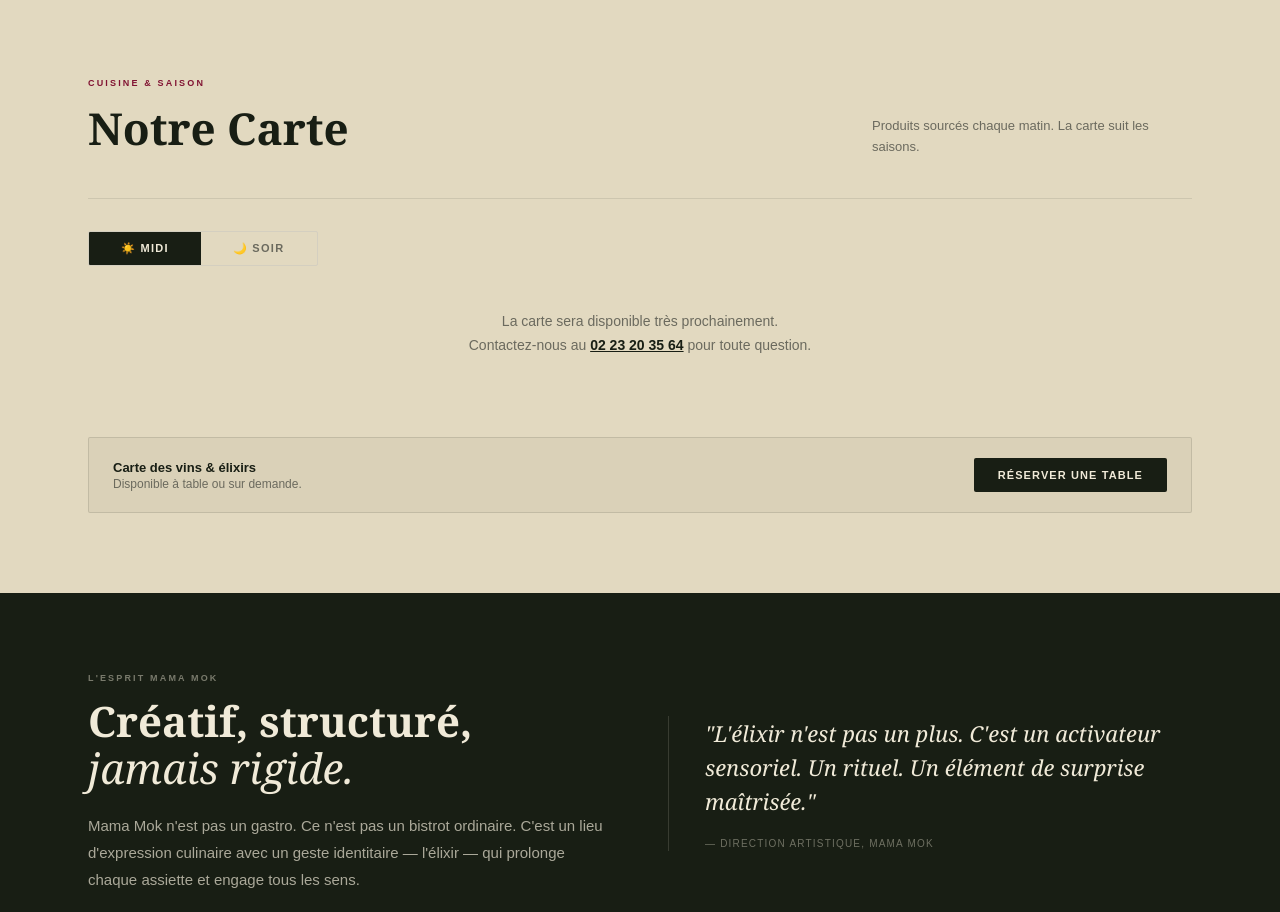
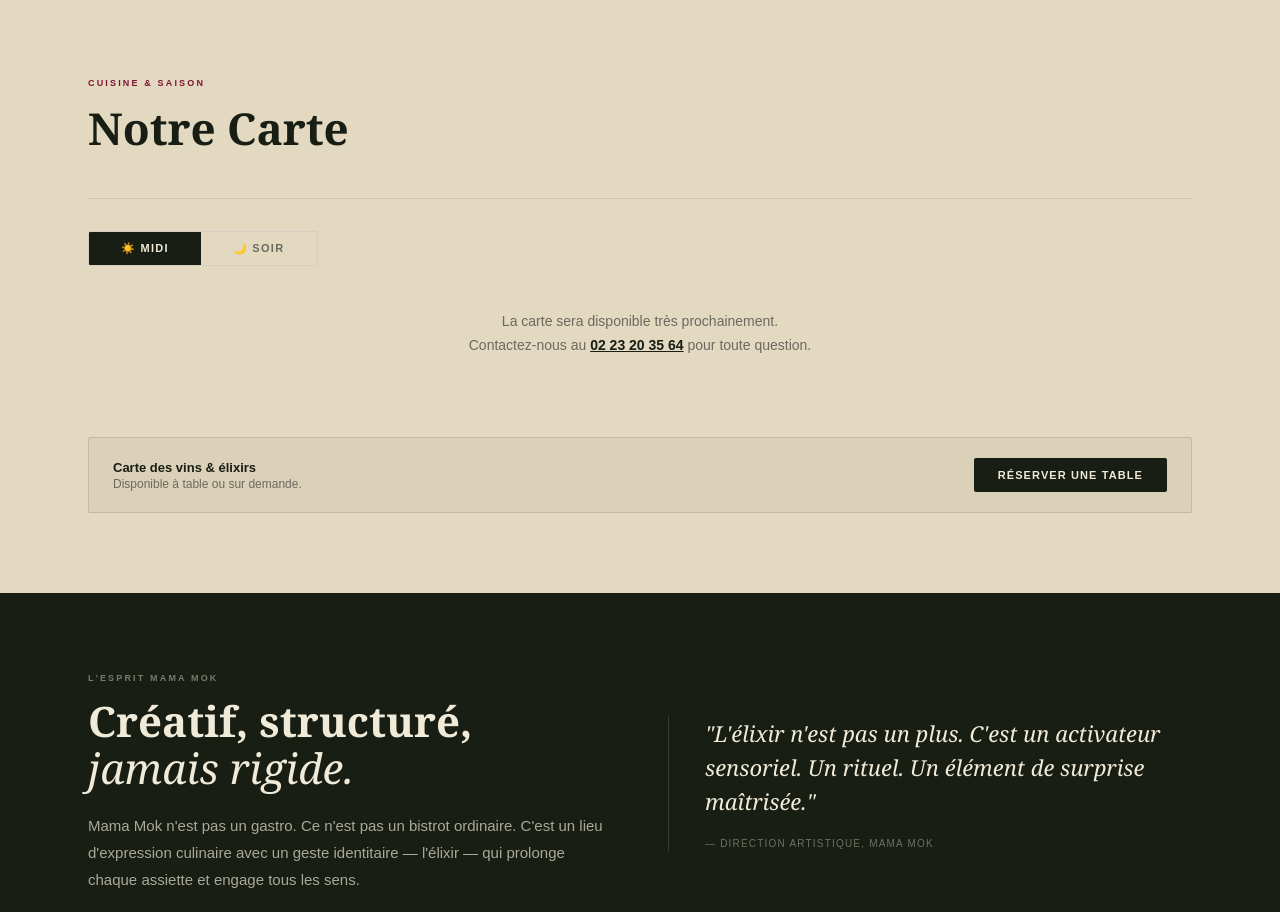
Before and after one commit to Furkks/mamamok-web, a React (Vite) app: page / in a window 1280 px wide. Shown: the part 1739-2651 px from the top of the page. Built offline with nearby package versions, Linux system fonts and the light colour scheme; a web font is replaced by a local one.

Commit message:
Correctifs footer + couleur crème + rôles équipe + mentions légales

```diff
--- a/src/App.jsx
+++ b/src/App.jsx
@@ -400,7 +400,7 @@ export default function App() {
           <p style={{ color: B, fontSize: 9, letterSpacing: "0.24em", textTransform: "uppercase", fontWeight: 700, margin: "0 0 10px" }}>Cuisine & Saison</p>
           <div style={{ display: "flex", alignItems: "flex-end", justifyContent: "space-between", flexWrap: "wrap", gap: 16, marginBottom: 40 }}>
             <h2 style={{ fontFamily: "Georgia, serif", fontSize: "clamp(28px, 4vw, 44px)", fontWeight: 700, color: T.text, margin: 0, transition: "color 0.45s ease" }}>Notre Carte</h2>
-            <p style={{ color: T.textMuted, fontSize: 13, margin: 0, maxWidth: 320, lineHeight: 1.65, transition: "color 0.45s ease" }}>Produits sourcés chaque matin. La carte suit les saisons.</p>
+            <p style={{ color: T.textMuted, fontSize: 13, margin: 0, maxWidth: 320, lineHeight: 1.65, transition: "color 0.45s ease" }}> </p>
           </div>
           <div style={{ height: 1, background: T.divider, marginBottom: 32, transition: "background 0.45s ease" }} />
           {/* Toggle */}
```
